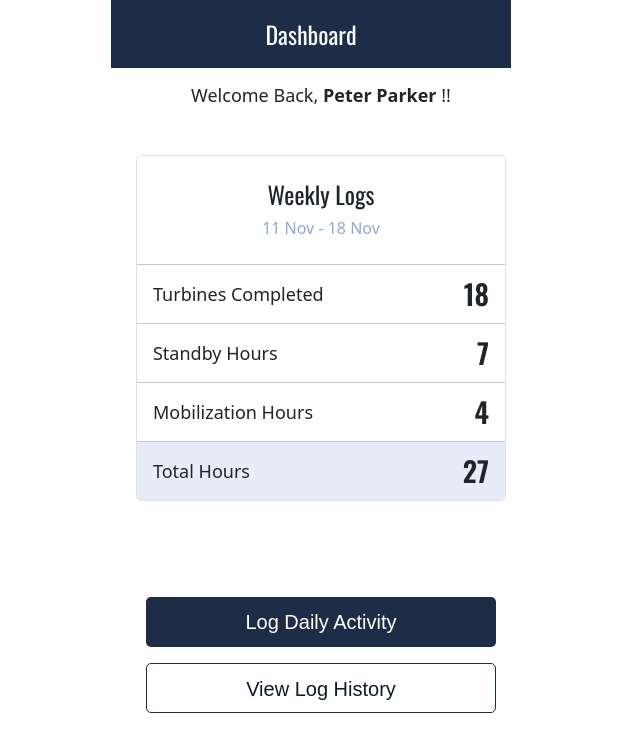
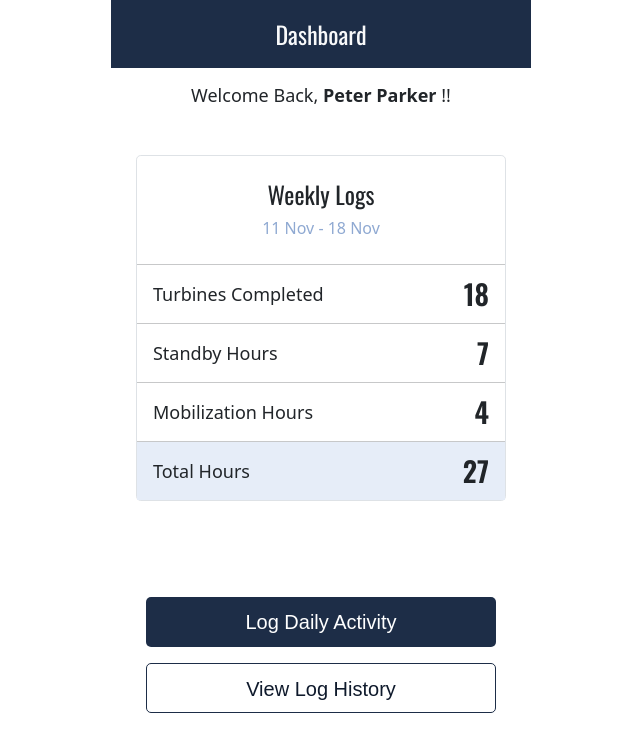
Before and after one commit to dev-veerofficial/turbine-operator, a plain HTML site: page index.html in a window 1280 px wide. Shown: the whole page, without its empty margins (319-959 px from the left). Drawn offline with nearby package versions, Linux system fonts and the light colour scheme; files whose address does not match are found by name.

Commit message:
minor css update

```diff
--- a/assets/sass/style.scss
+++ b/assets/sass/style.scss
@@ -17,7 +17,7 @@ header{
     position: fixed;
     z-index: 9999;
     width: 100%;
-    max-width: 400px;
+    max-width: 420px;
     top: 0;
 }
 
```
Also changed, not shown: log-activity.html (+1 -1 lines), assets/css/fontawesome.min.css (added), assets/css/style.css.
